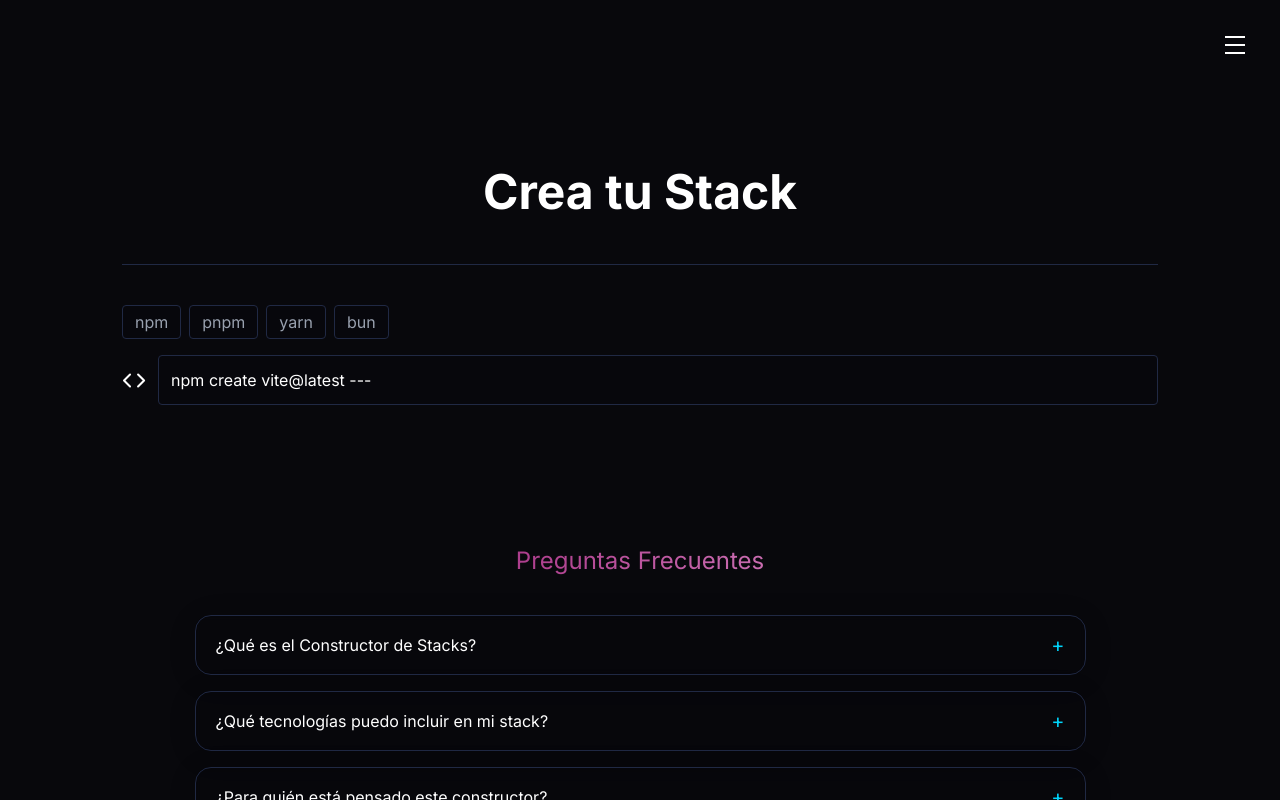
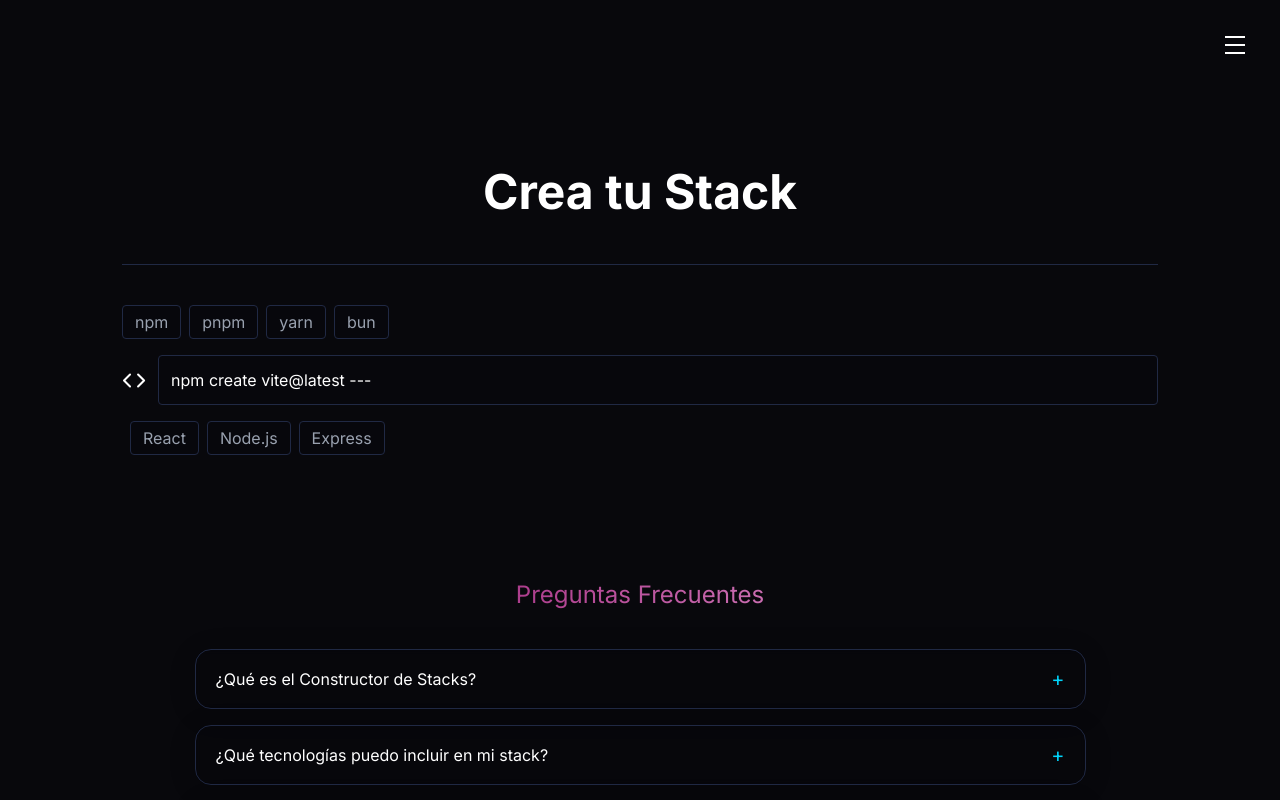
Before and after one commit to ManuelDavGomez/Personal-Stacking, a Next.js app: page /pages/builder in a window 1280 px wide. Shown: the top 800 px of the page. Built offline with nearby package versions, Linux system fonts and the light colour scheme.

Commit message:
Mejoras visuales y avances en el builder

```diff
--- a/src/app/pages/builder/page.js
+++ b/src/app/pages/builder/page.js
@@ -9,7 +9,7 @@ export default function Page() {
   const [selectedText, setSelectedText] = useState("npm");
   const [copiado, setCopiado] = useState(false);
 
-  // const [addedOptions, setAddedOptions] = useState([]);
+  const [addOpt, setAddOpt] = useState([]);
 
   const options = [
     { label: "npm", value: "npm" },
@@ -18,11 +18,11 @@ export default function Page() {
     { label: "bun", value: "bun" },
   ];
 
-  // const handleAddOption = (value) => {
-  //   if (!addedOptions.includes(value)) {
-  //     setAddedOptions([...addedOptions, value]);
-  //   }
-  // };
+  const handleAddOption = (value) => {
+    if (!addOpt.includes(value)) {
+      setAddOpt(value);
+    }
+  };
 
   const handleClick = (value) => {
     setSelectedText(value);
@@ -31,7 +31,7 @@ export default function Page() {
   const copiar = async () => {
     try {
       await navigator.clipboard.writeText(
-        `${selectedText} create vite@latest --- `
+        `${selectedText} create vite@latest ---  ${addOpt}`
       );
       setCopiado(true);
       setTimeout(() => setCopiado(false), 2000);
@@ -81,7 +81,9 @@ export default function Page() {
                 onClick={copiar}
                 className="my-4 bg-[#08080c73] border border-[#202944] text-white p-3 rounded w-[100%] flex justify-between items-center cursor-pointer"
               >
-                <code>{selectedText} create vite@latest --- </code>
+                <code>
+                  {selectedText} create vite@latest --- {addOpt}{" "}
+                </code>
 
                 {copiado && (
                   <span className=" top-2 right-3 text-sm text-green-400">
@@ -90,11 +92,26 @@ export default function Page() {
                 )}
               </section>
             </article>
+            <section>
+              {techData.map((tech) => {
+                return (
+                  <>
+                    <button
+                      key={tech.name}
+                      onClick={() => handleAddOption(tech.name)}
+                      className="ml-2 bg-[#08080c73] border border-[#202944] text-gray-400 px-3 py-1 rounded hover:bg-[#1b31573d] hover:text-white transition cursor-pointer"
+                    >
+                      {tech.name}
+                    </button>
+                  </>
+                );
+              })}
+            </section>
           </article>
 
           {/* <main className="p-10">
           <div className="mb-4 bg-black text-white p-4 rounded">
-            <code>{`${selectedText} ${addedOptions.join(" ")}`}</code>
+            <code>{`${selectedText} ${addOpt.join(" ")}`}</code>
           </div>
 
           <div className="flex flex-wrap gap-2">
@@ -108,7 +125,7 @@ export default function Page() {
               </button>
             ))}
           </div>
-        </main> */}
+        </main>  */}
         </section>
       </section>
     </>
```
